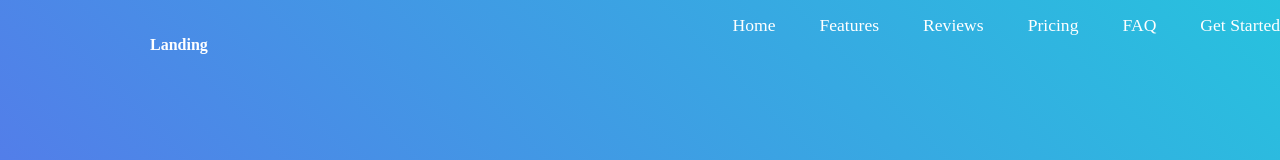
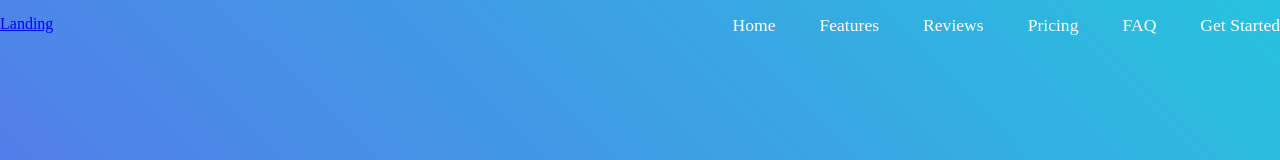
Before and after one commit to GANGAMMACR/gangawebpge1, a website: page index.html in a window 1280 px wide. Shown: the top 160 px of the page. Drawn offline with Linux system fonts and the light colour scheme.

Commit message:
Update index.html

```diff
--- a/index.html
+++ b/index.html
@@ -10,7 +10,7 @@
 </head>
 <body>
     <header>
-        <h4 class="logo">Landing</h4>
+         <a class="nav-bar" href="index.html">Landing</a>
         <nav class="navigation">
             <a href="#">Home</a>
             <a href="#">Features</a>
```
